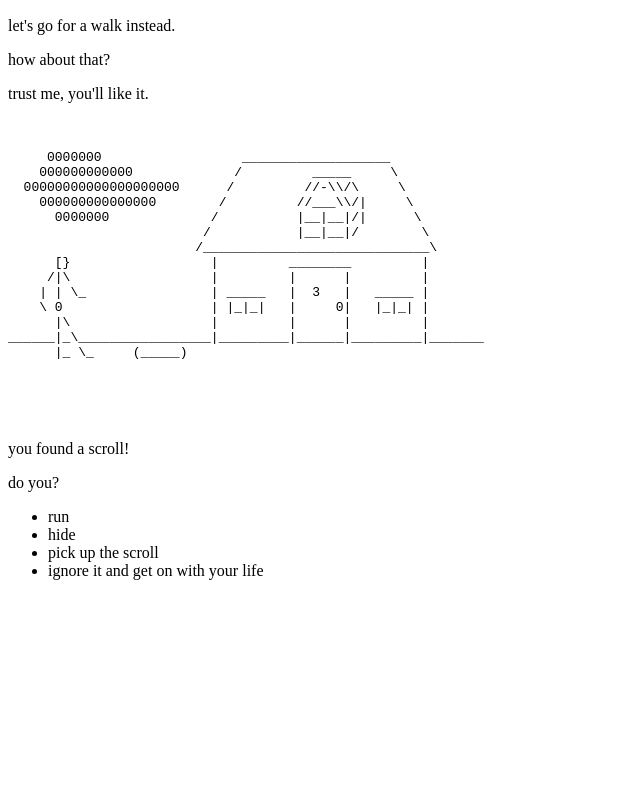
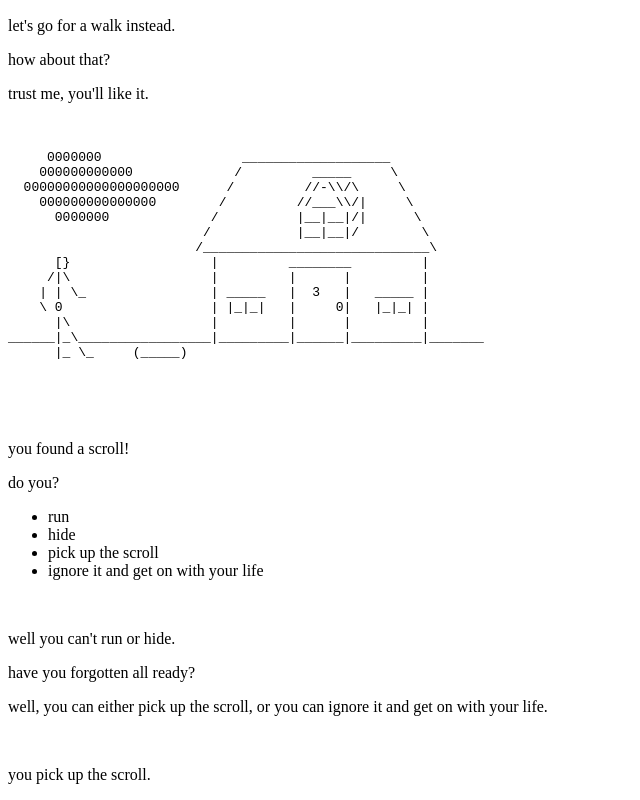
Before and after one commit to rozina-aamir/in-the-dark, a plain HTML site: page index.html in a window 1280 px wide. Shown: the part 742-1542 px from the top of the page, without its empty margins (0-640 px from the left). Before the commit the page ends 1338 px from the top, so only its background shows below. Drawn offline with Linux system fonts and the light colour scheme.

Commit message:
Update index.html

```diff
--- a/index.html
+++ b/index.html
@@ -72,5 +72,11 @@ ______|_\_________________|_________|______|_________|_______
       <li>pick up the scroll</li>
       <li>ignore it and get on with your life</li>
     </ul>
+    <br>
+    <p>well you can't run or hide.</p>
+    <p>have you forgotten all ready?</p>
+    <p>well, you can either pick up the scroll, or you can ignore it and get on with your life.</p>
+    <br>
+    <p>you pick up the scroll.</p>
   </body>
 </html>
```
